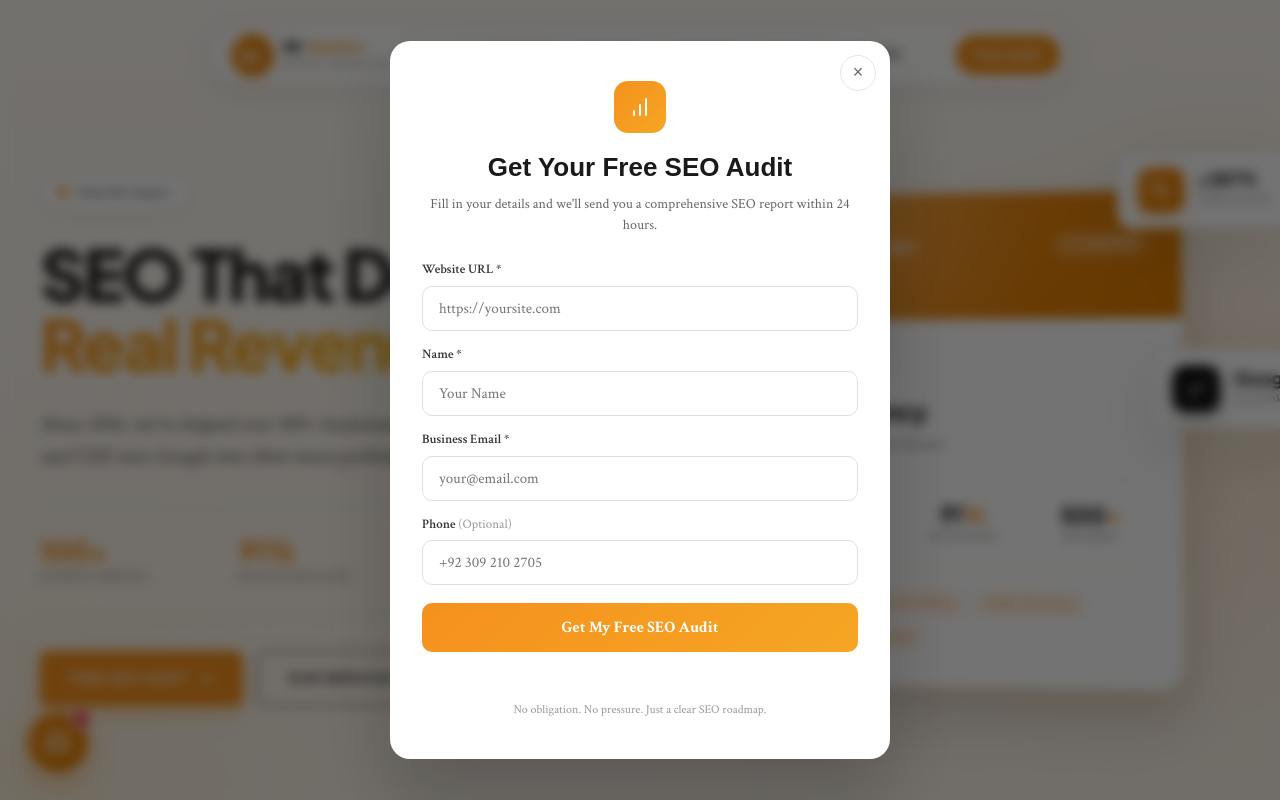
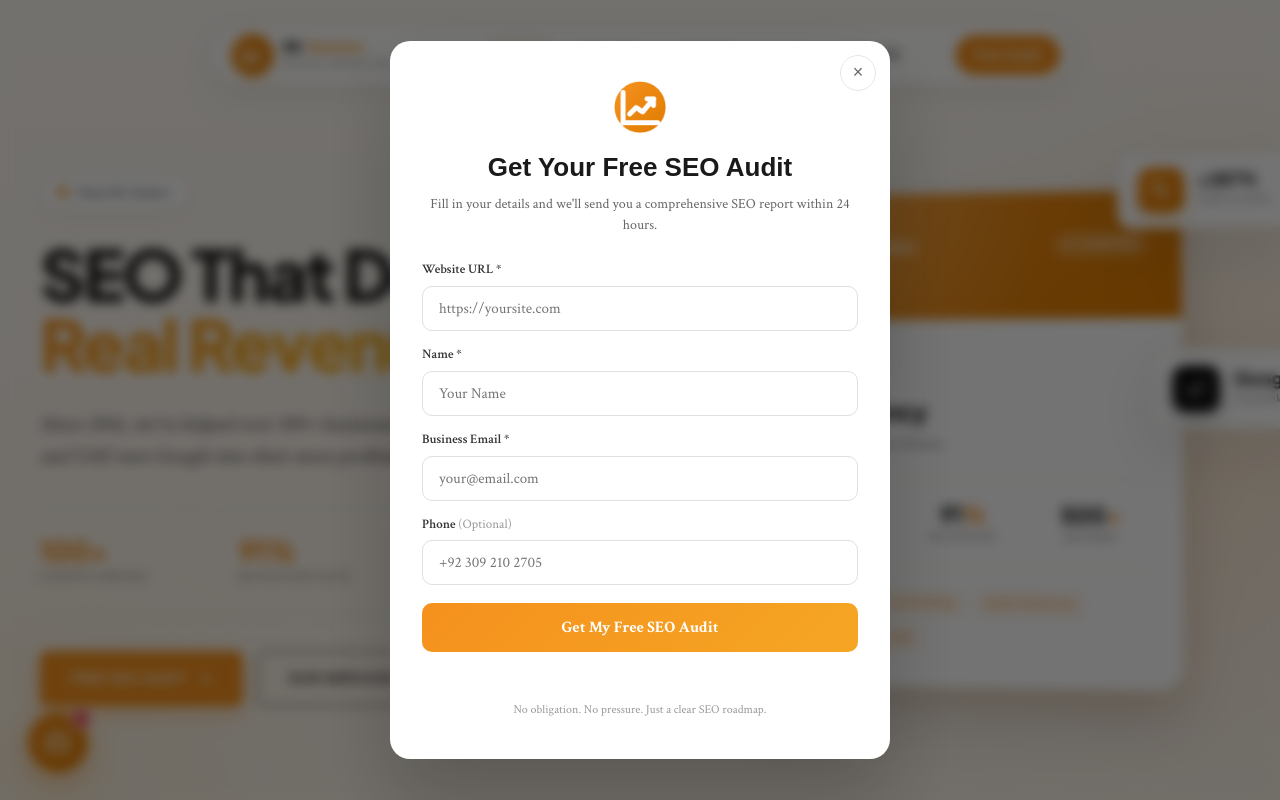
Before and after one commit to raotaha34/Mr-Soomro, a plain HTML site: page pages/about.html in a window 1280 px wide. Both pictures are taken after a click on the link "FREE SEO AUDIT". Shown: the top 800 px of the page. Drawn offline with Linux system fonts and the light colour scheme.

Commit message:
feat: replace audit modal icon with favicon, audit buttons open local modal on all pages

```diff
--- a/pages/about.html
+++ b/pages/about.html
@@ -2212,9 +2212,7 @@
   <div style="background:#fff;border-radius:20px;max-width:500px;width:100%;padding:40px 32px;position:relative;box-shadow:0 40px 80px rgba(0,0,0,.2);max-height:90vh;overflow-y:auto;">
     <button onclick="closeAuditModal()" style="position:absolute;top:14px;right:14px;width:36px;height:36px;border-radius:50%;border:1px solid #e5e5e5;background:#fff;cursor:pointer;display:flex;align-items:center;justify-content:center;font-size:18px;color:#666;transition:all .2s;" onmouseover="this.style.background='#f5f5f5'" onmouseout="this.style.background='#fff'" aria-label="Close">&times;</button>
     <div style="text-align:center;margin-bottom:24px;">
-      <div style="width:52px;height:52px;border-radius:14px;background:linear-gradient(135deg,#f5911e,#f5a623);display:flex;align-items:center;justify-content:center;margin:0 auto 14px;">
-        <svg width="24" height="24" viewBox="0 0 24 24" fill="none" stroke="#fff" stroke-width="2" stroke-linecap="round" stroke-linejoin="round"><path d="M12 20V10"/><path d="M18 20V4"/><path d="M6 20v-4"/></svg>
-      </div>
+      <img src="../assets/favicon.png?v=2" alt="Logo" style="width:52px;height:52px;border-radius:14px;object-fit:contain;margin:0 auto 14px;display:block;">
       <h2 style="font-family:'DM Sans',sans-serif;font-size:26px;font-weight:800;color:#1a1a1a;margin:0 0 6px;">Get Your Free SEO Audit</h2>
       <p style="font-size:14px;color:#666;margin:0;line-height:1.5;">Fill in your details and we'll send you a comprehensive SEO report within 24 hours.</p>
     </div>
```
Also changed, not shown: index.html (+1 -3 lines), pages/blogs.html (+1 -3 lines), pages/reviews.html (+1 -3 lines), pages/services.html (+1 -3 lines), .vercel-tmp/vercel-install.cjs, .vercel-tmp/vercel-login.cjs.
